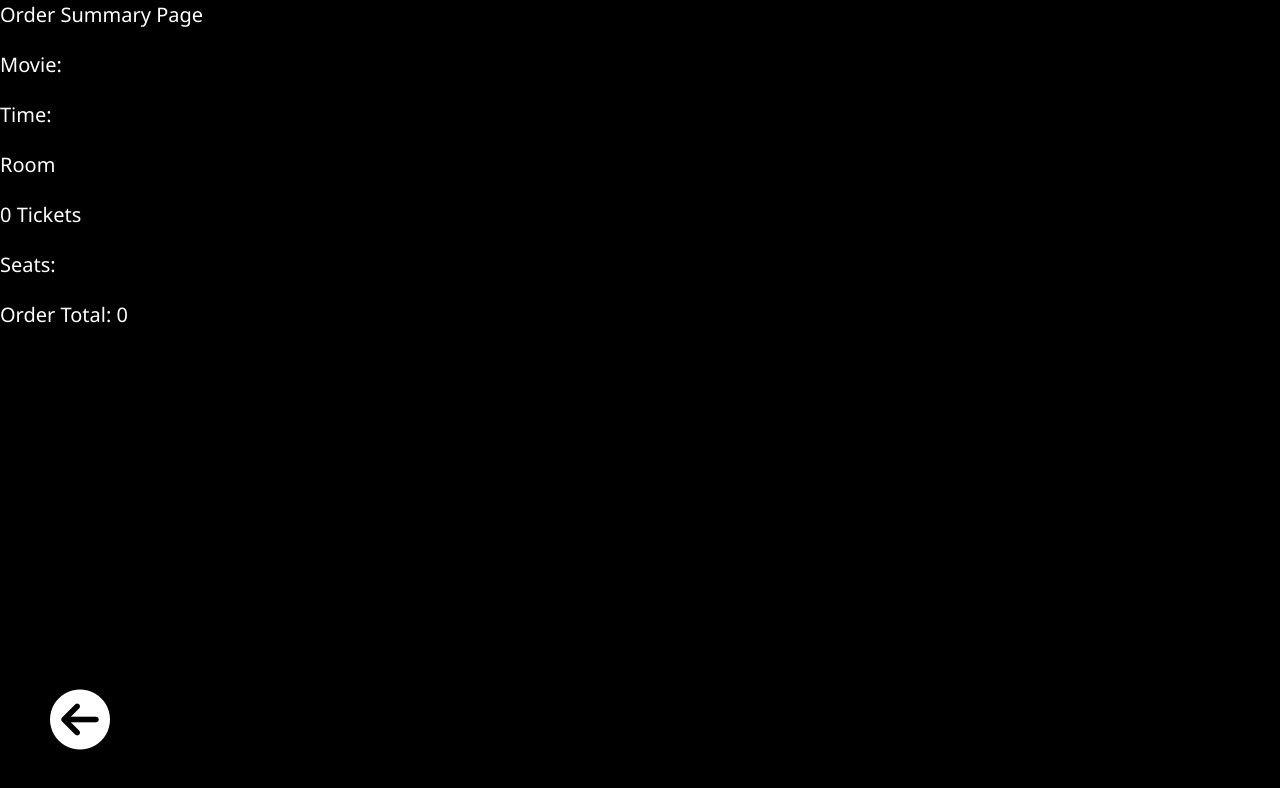
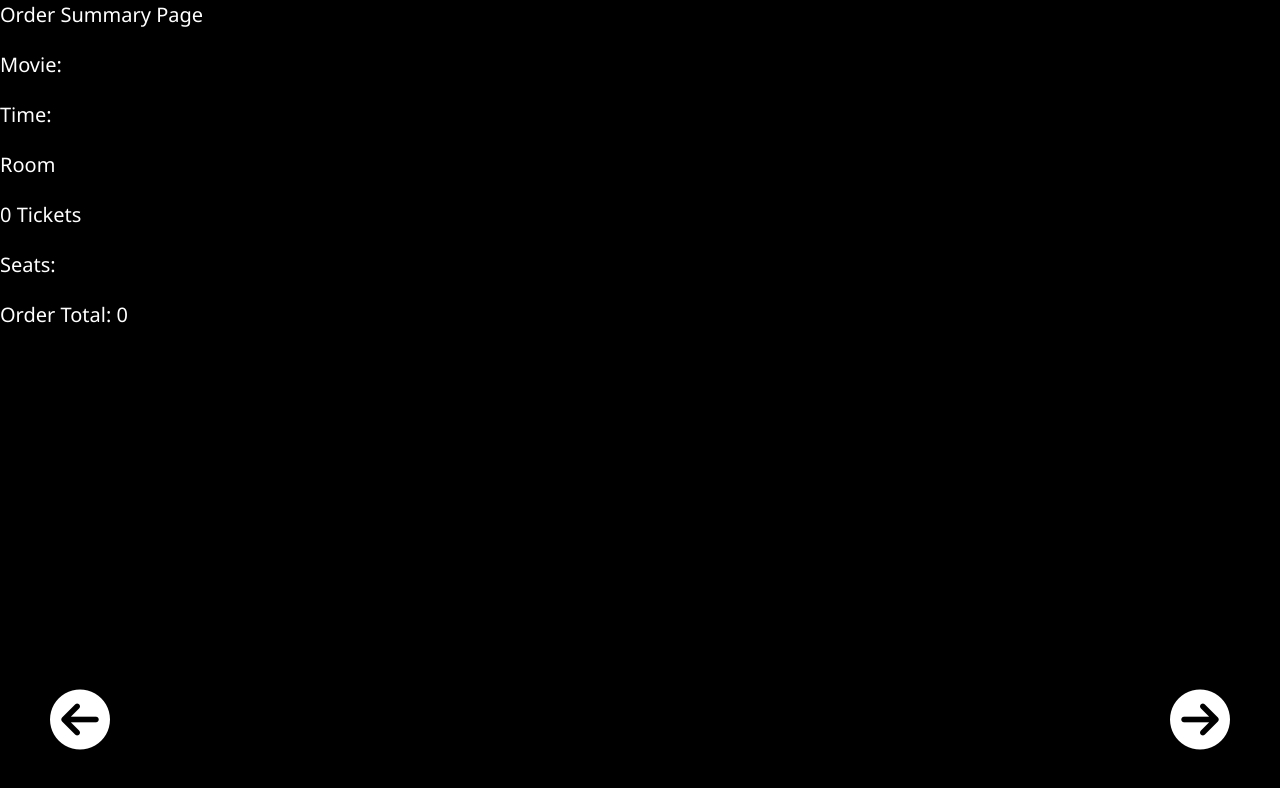
Before and after one commit to zilong-yang/360-seating, a React (Create React App) app in the folder client/: page /order-summary in a window 1280 px wide. Shown: the top 788 px of the page. Built offline with nearby package versions, Linux system fonts and the light colour scheme.

Commit message:
Added confirm button

```diff
--- a/client/src/Components/OrderSummary.js
+++ b/client/src/Components/OrderSummary.js
@@ -1,5 +1,6 @@
 import {useState, useEffect} from "react";
 import BackButton from "./BackButton";
+import NextButton from "./NextButton";
 
 const OrderSummary = (props) => {
 
@@ -23,6 +24,7 @@ const OrderSummary = (props) => {
             </div>
 
             <BackButton />
+            <NextButton name={'Confirm'} />
         </>
     )
 }
```
